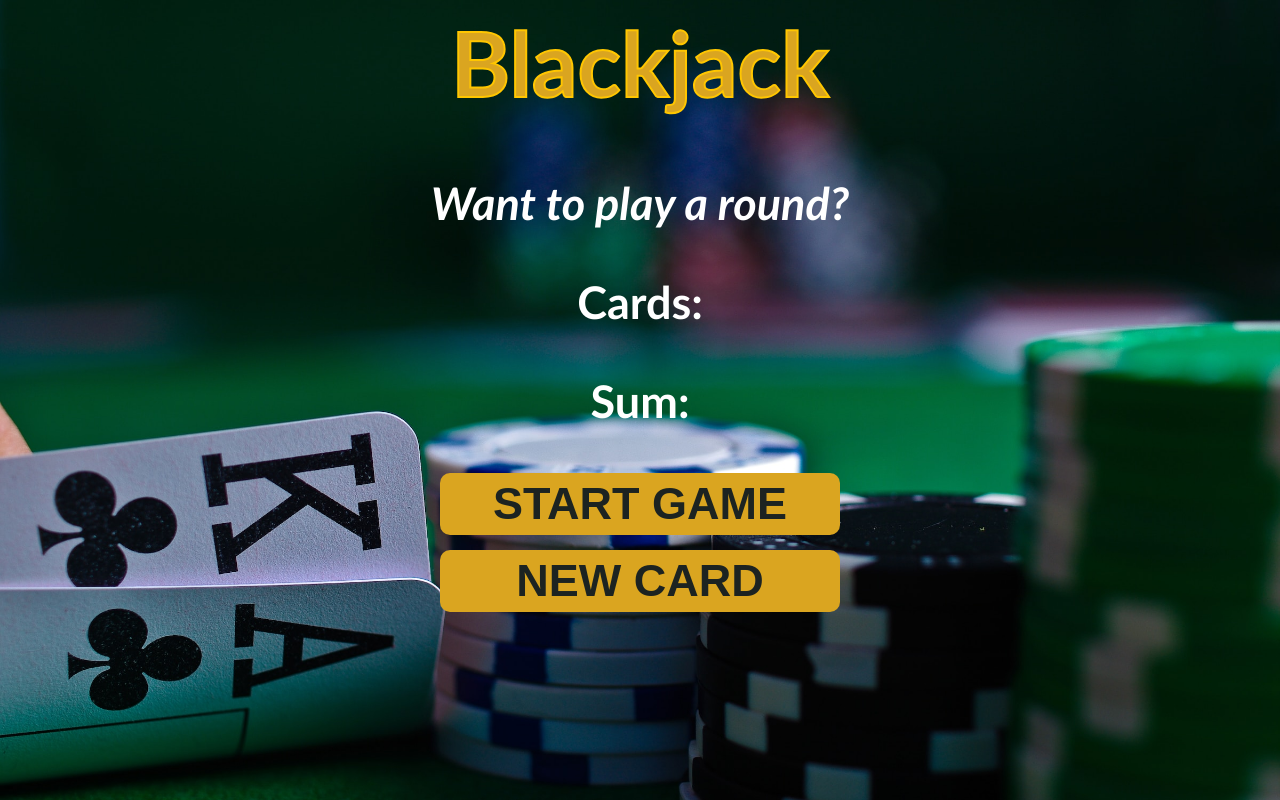
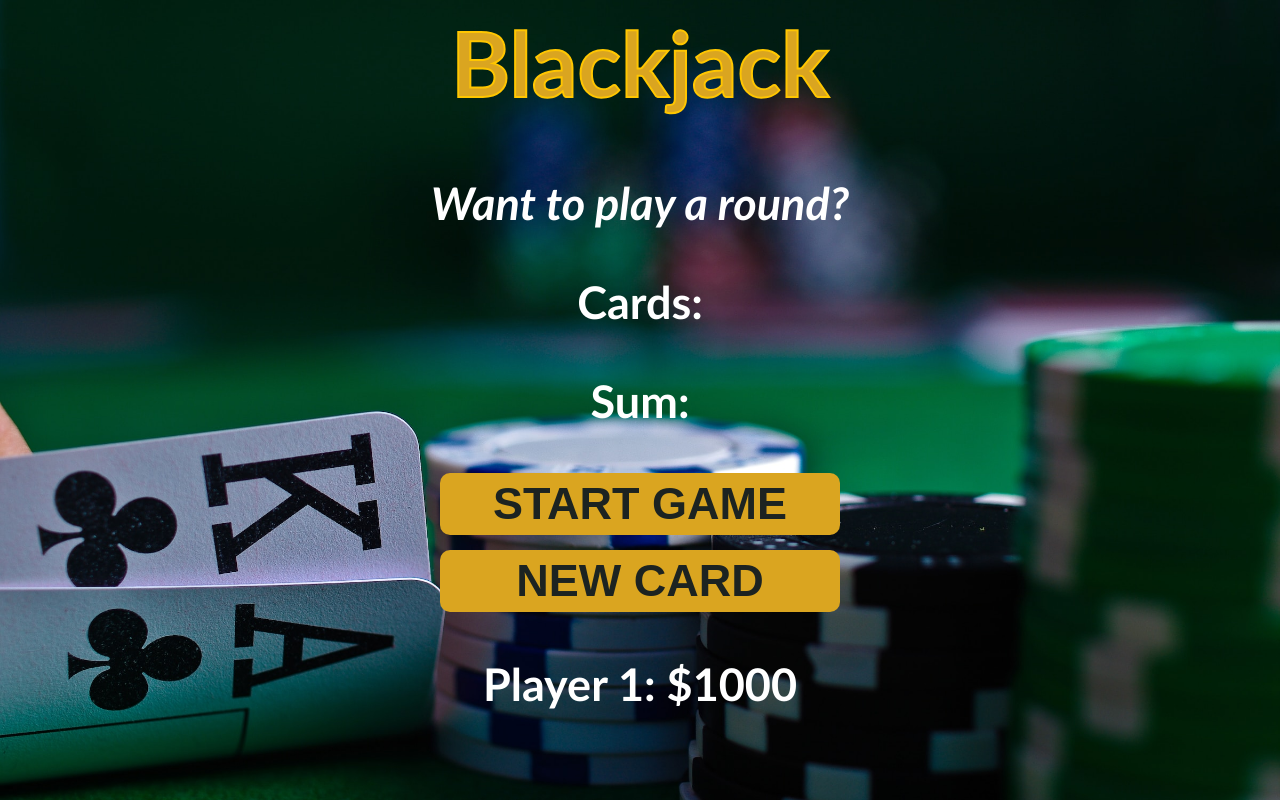
Before and after one commit to MetricOrder/blackjack2.0, a plain HTML site: page index.html in a window 1280 px wide. Drawn offline with Linux system fonts and the light colour scheme.

Commit message:
added player object, player object data also renders on screen

```diff
--- a/index.html
+++ b/index.html
@@ -9,6 +9,7 @@
         <p id="sum-el">Sum:</p>
         <button onclick="startGame()">START GAME</button>
         <button onclick="newCard()">NEW CARD</button>
+        <p id="player-el"></p>
         <script src="index.js"></script>
     </body>
 </html>
--- a/index.js
+++ b/index.js
@@ -1,3 +1,7 @@
+let player = {
+    name: "Player 1",
+    chips: 1000
+}
 let cards = []
 let sum = 0
 let hasBlackJack = false
@@ -6,6 +10,8 @@ let message = ""
 let messageEl = document.querySelector("#message-el")
 let sumEl = document.querySelector("#sum-el")
 let cardsEl = document.querySelector("#cards-el")
+let playerEl = document.querySelector("#player-el")
+playerEl.textContent = player.name + ": $" + player.chips
 
 function startGame() {
     isAlive = true
@@ -44,6 +50,7 @@ function renderGame() {
         isAlive = false
     }
     messageEl.textContent = message
+
 }
 
 function newCard() {
```
Also changed, not shown: index.css (+11 -0 lines).
